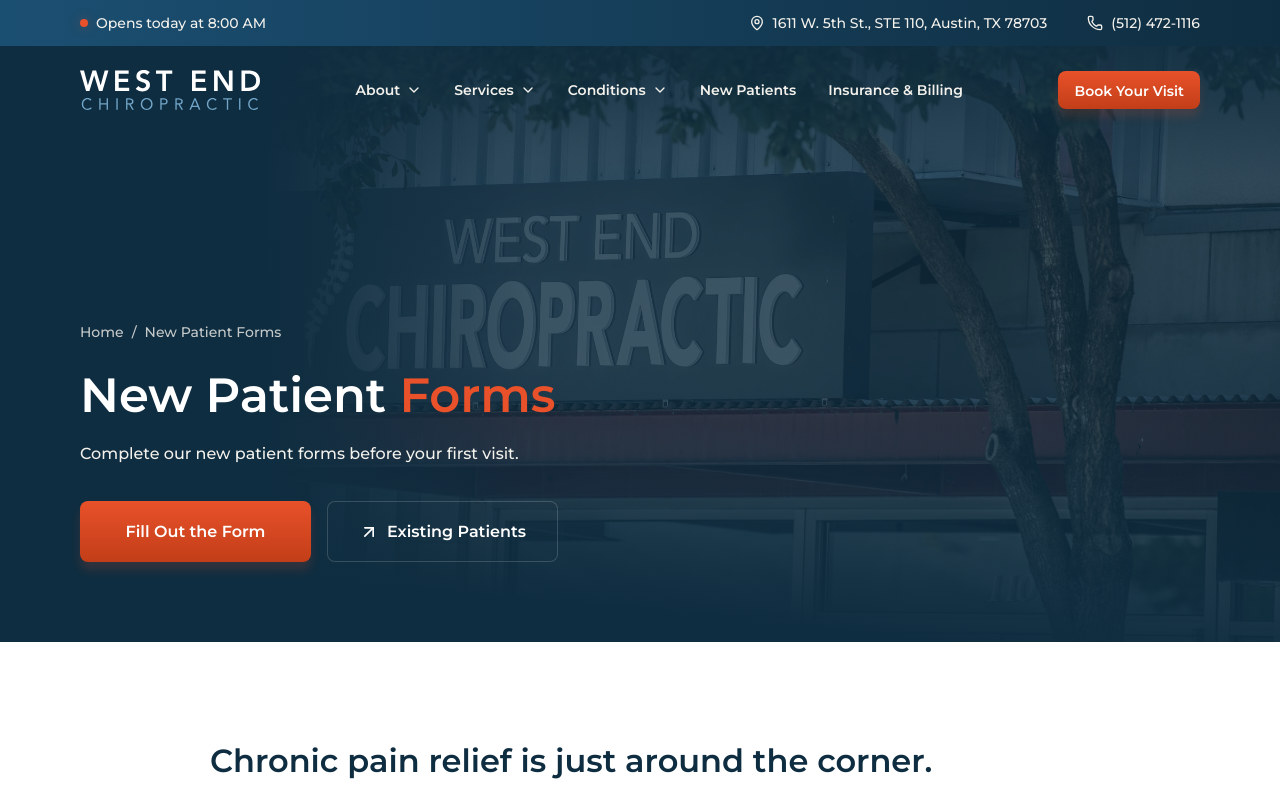
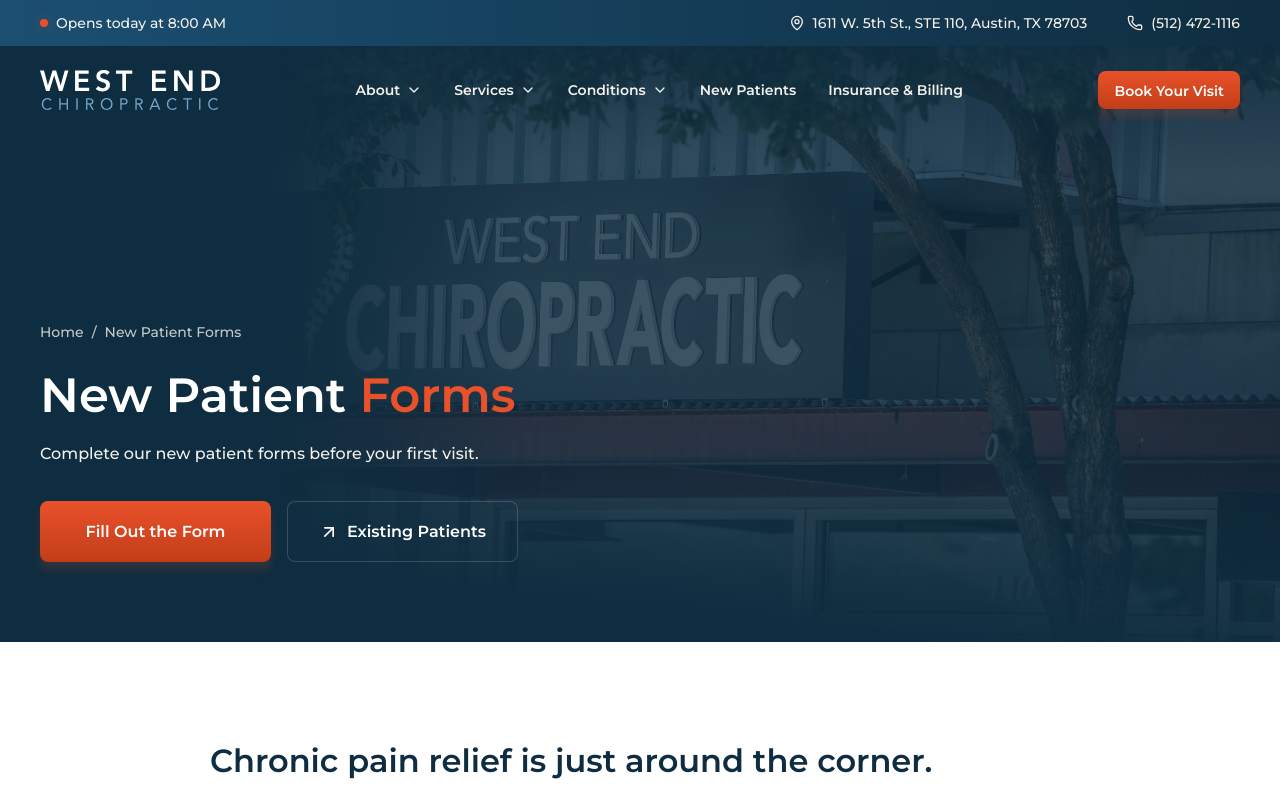
Before and after one commit to syedeasin/wec-dev, an Astro site: page /forms in a window 1280 px wide. Shown: the top 800 px of the page. Built offline with nearby package versions, Linux system fonts and the light colour scheme; Astro itself is replaced by a stand-in of ours.

Commit message:
Lock content width to 1200px on every desktop size
- Drop the 1600px container override at >=1680px
- Desktop gutter 40px (>=1280) so 1280 screens also get the full 1200 box
- Our Team hero photos scale inside the 1200 box instead of overflowing

Co-Authored-By: Claude Opus 5.5 <noreply@anthropic.com>
Claude-Session: https://claude.ai/code/session_017zGogmkNbayQeizWnKEeLX

```diff
--- a/src/styles/tokens.css
+++ b/src/styles/tokens.css
@@ -121,7 +121,7 @@
 
   /* ---- Layout ---- */
   --gutter: 24px;          /* Figma mobile frame: 24px side padding */
-  --container: 1200px;     /* Figma 1440 frame: 1200 content width */
+  --container: 1200px;     /* Content width on every desktop size (1280, 1440, 1600, 1920…). Do not widen per breakpoint. */
   --container-narrow: 800px;
 
   /* ---- Radius ---- */
@@ -186,13 +186,13 @@
     --fs-quote: 24px; --lh-quote: 36px;
     --section-y: 100px;
     --nav-h: 120px;
+    --gutter: 40px;        /* 1280 − 2×40 = 1200, so every desktop width gets the full 1200 content box */
   }
 }
 
 /* Desktop ≥ 1680 (1920 reference) */
 @media (min-width: 1680px) {
   :root {
-    --container: 1600px;
     --fs-display: 56px;
     --fs-h1: 56px;
     --fs-h2: 44px;
```
Also changed, not shown: src/pages/our-team.astro (+7 -0 lines).
